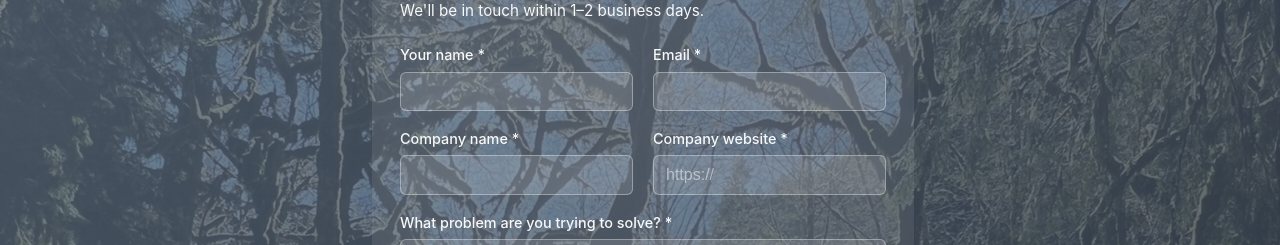
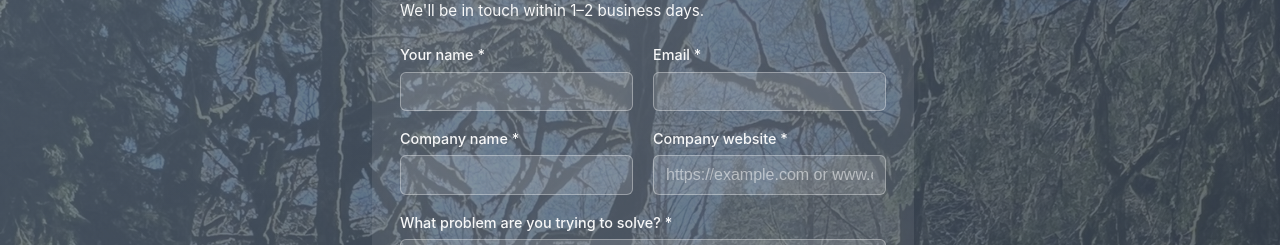
Before and after one commit to jmitterling0520/Fresh-Roots, a Next.js app in the folder Website/: page / in a window 1280 px wide. Shown: the part 4866-5111 px from the top of the page. Built offline with nearby package versions, Linux system fonts and the light colour scheme.

Commit message:
Contact: company website field type=text, accept www/domain without https://

```diff
--- a/Website/components/Contact.tsx
+++ b/Website/components/Contact.tsx
@@ -91,7 +91,7 @@ export default function Contact() {
                       </div>
                       <div className="form-group">
                         <label htmlFor="company_website">Company website *</label>
-                        <input id="company_website" name="company_website" type="url" placeholder="https://" required />
+                        <input id="company_website" name="company_website" type="text" inputMode="url" autoComplete="url" placeholder="https://example.com or www.example.com" required />
                       </div>
                       <div className="form-group form-group-full">
                         <label htmlFor="problem">What problem are you trying to solve? *</label>
```
